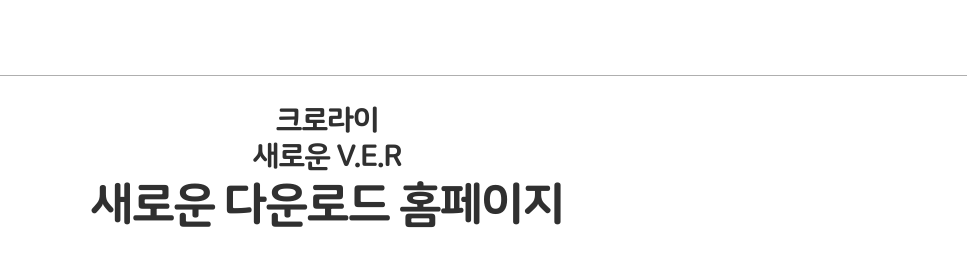
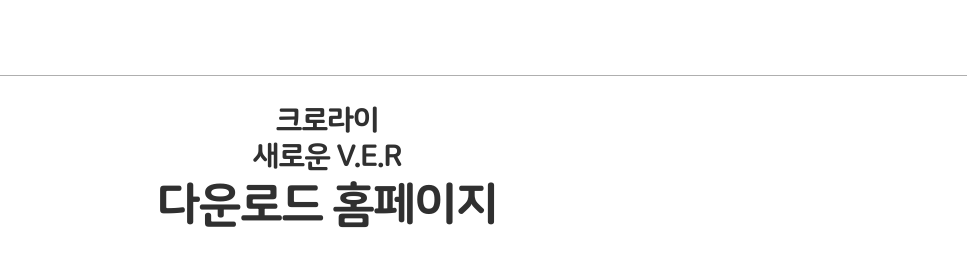
Before and after one commit to ElroyCloud/download, a plain HTML site: page index.html in a window 1280 px wide. Shown: the top 254 px of the page, 313-1280 px from the left. Drawn offline with Linux system fonts and the light colour scheme; a web font is replaced by a local one.

Commit message:
Update index.html

```diff
--- a/index.html
+++ b/index.html
@@ -90,7 +90,7 @@
             <div class="content_area">
                 <div class="main_top_txt">
                     <p class="medium">크로라이<br>새로운 V.E.R</p>
-                    <p class="big">새로운 다운로드 홈페이지</p>
+                    <p class="big">다운로드 홈페이지</p>
                 </div>
                 <!--<div class="rolling_slide_area main_slide_area_pc">
                     <ul class="main_con_list cf">
```
